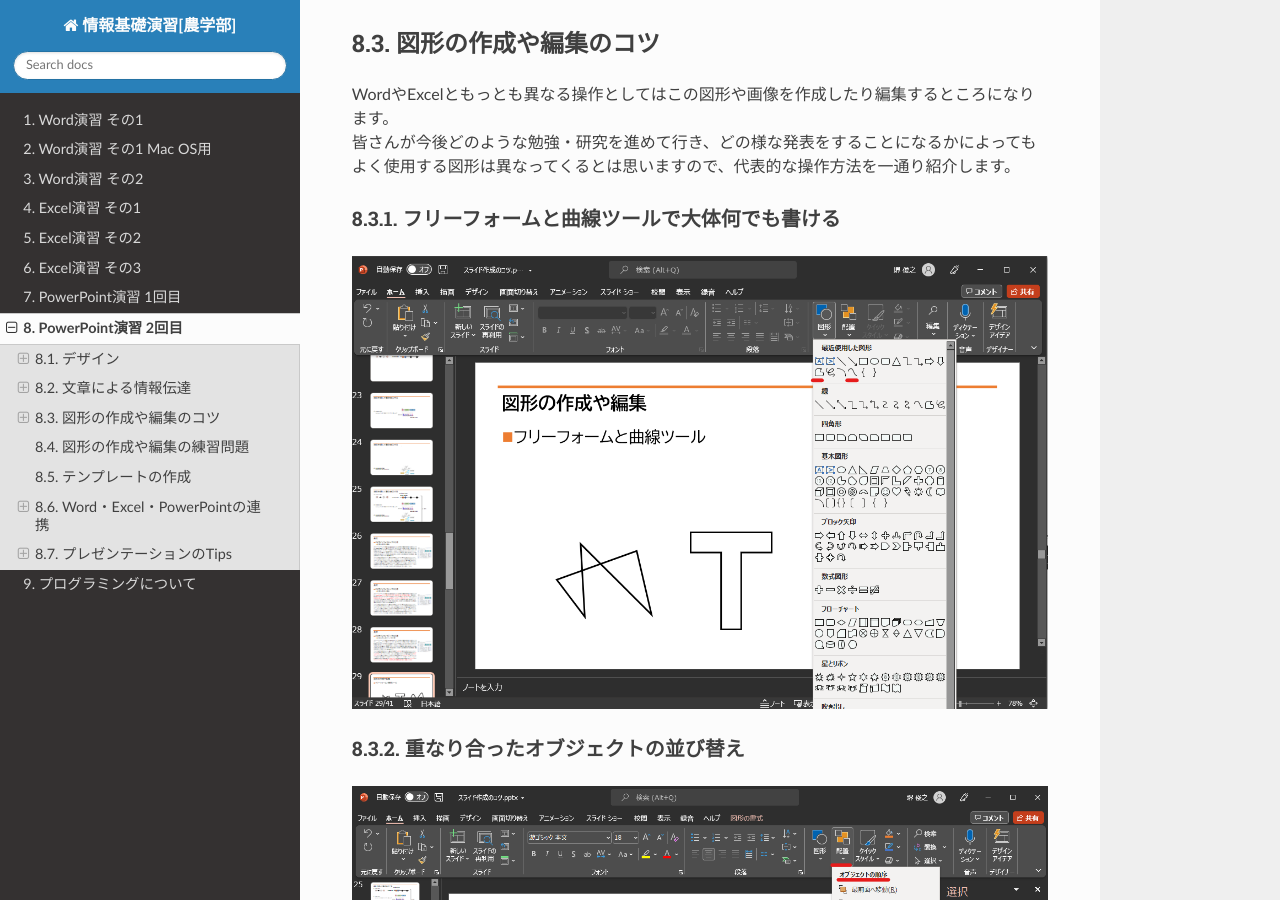
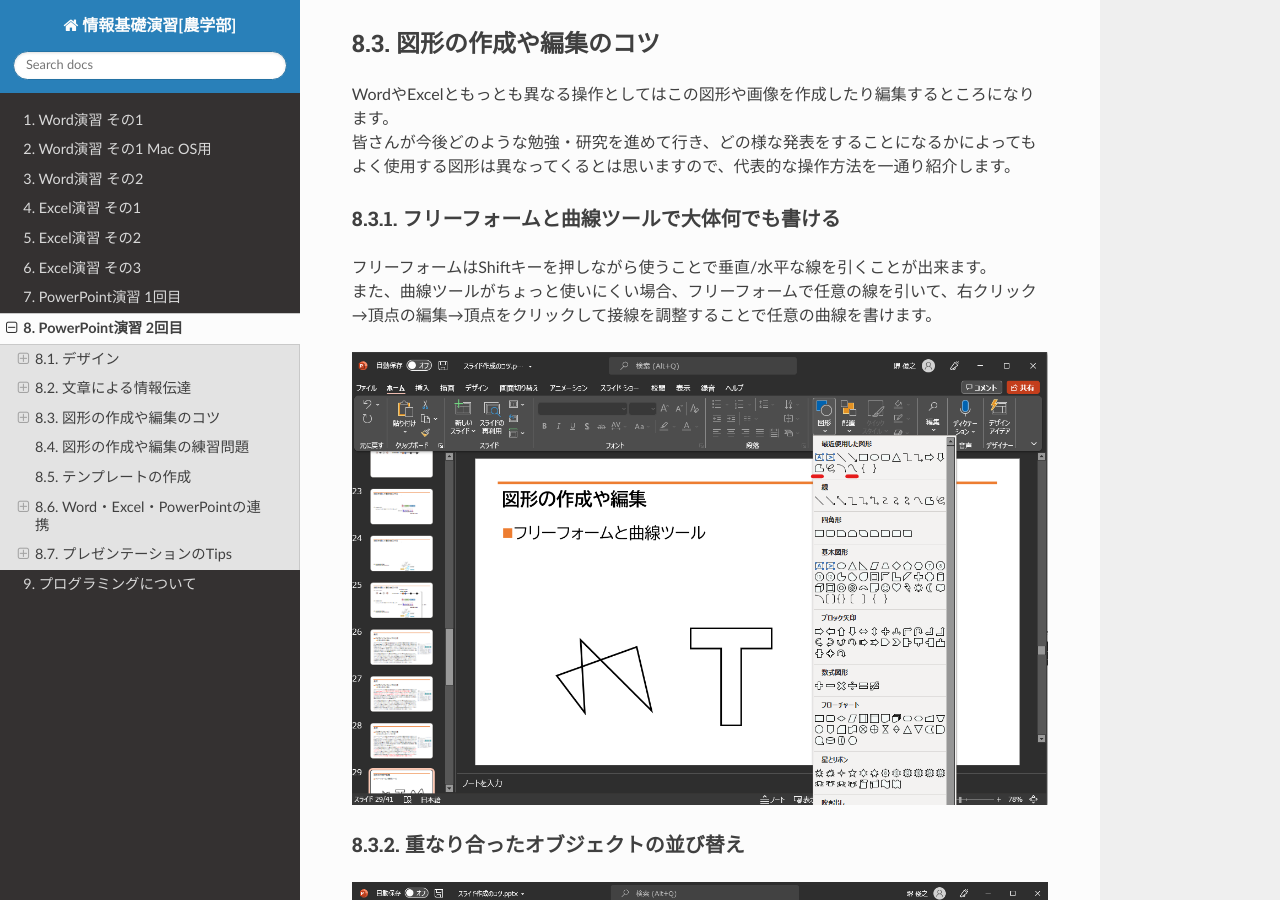
Before and after one commit to slt666666/basic_informatics_2022, a Sphinx documentation site: the page built from source/powerpoint_2.rst, in a window 1280 px wide and 900 px high, scrolled down 5278 px. Built offline with Sphinx 7.4.7 and the Read the Docs theme 2.0.0, drawn with Linux system fonts in a browser that asks for light colours.

Commit message:
Update powerpoint_2.rst

```diff
--- a/source/powerpoint_2.rst
+++ b/source/powerpoint_2.rst
@@ -121,6 +121,9 @@ Mac                                       英語
 
 フリーフォームと曲線ツールで大体何でも書ける
 --------------------------------------------------------------------------------------------
+
+| フリーフォームはShiftキーを押しながら使うことで垂直/水平な線を引くことが出来ます。
+| また、曲線ツールがちょっと使いにくい場合、フリーフォームで任意の線を引いて、右クリック→頂点の編集→頂点をクリックして接線を調整することで任意の曲線を書けます。
 
 .. figure:: _static/images/powerpoint/freeform.png
 
```
